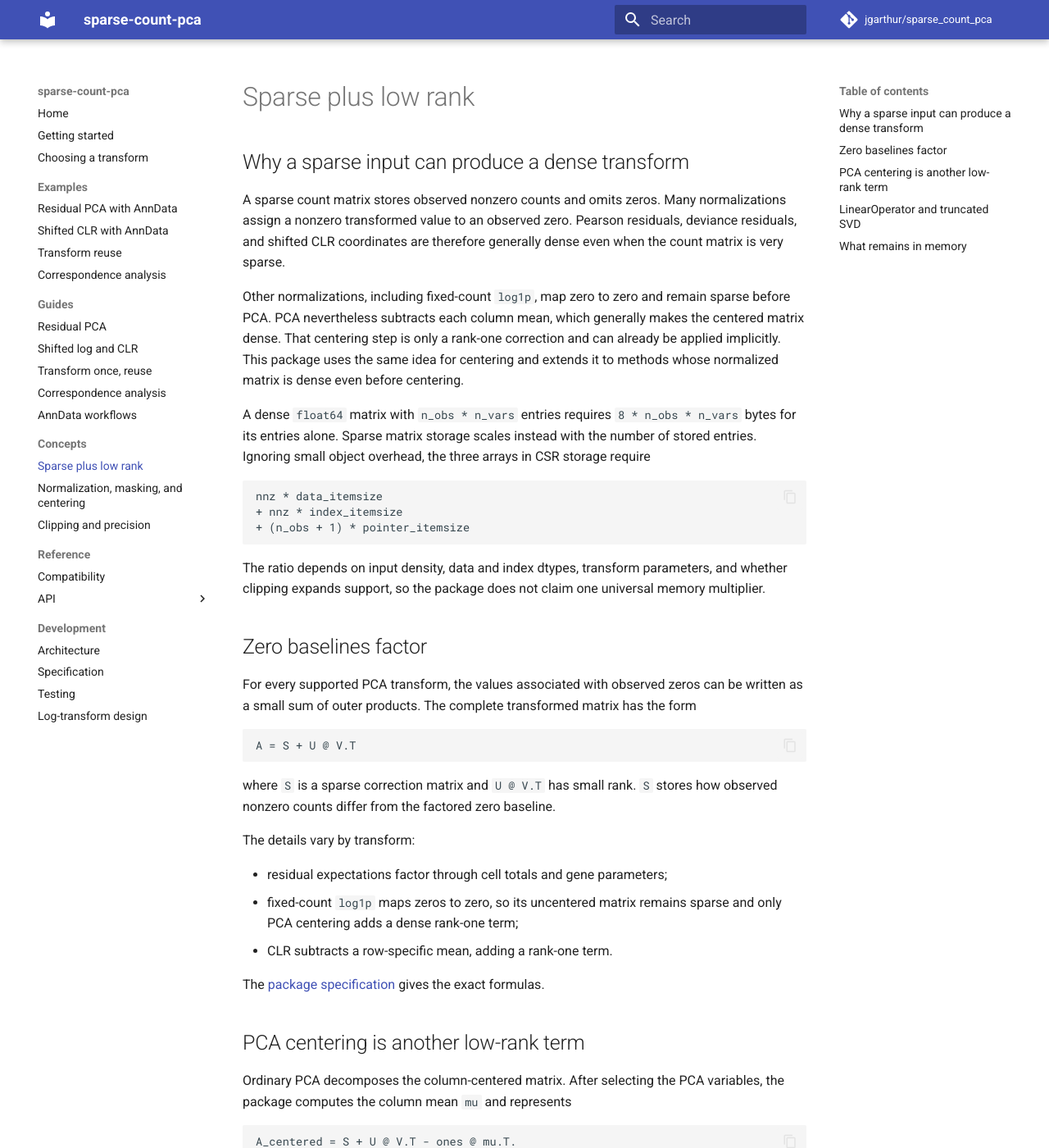
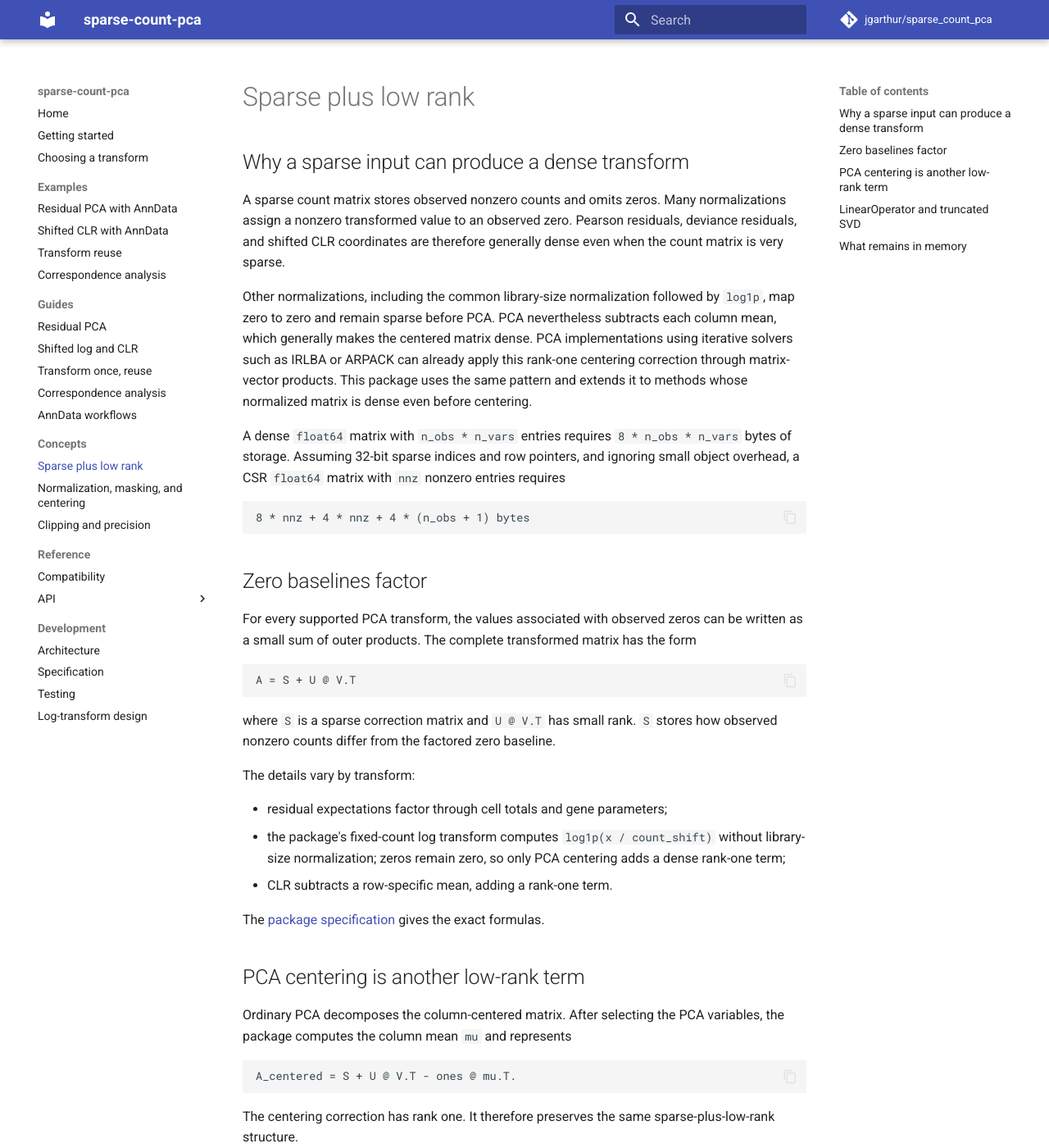
Before and after one commit to jgarthur/sparse_count_pca, an MkDocs documentation site: the page built from docs/concepts/sparse-plus-low-rank.md, in a window 1280 px wide and 1400 px high. Shown: the whole window at 82% size. Built offline with MkDocs 1.6.1 and Material for MkDocs 9.7.7, drawn with Linux system fonts in a browser that asks for light colours; comment, search, counter and statistics services are not loaded.

Commit message:
Refine sparse matrix concept explanations

````diff
--- a/docs/concepts/sparse-plus-low-rank.md
+++ b/docs/concepts/sparse-plus-low-rank.md
@@ -7,27 +7,22 @@ normalizations assign a nonzero transformed value to an observed zero. Pearson
 residuals, deviance residuals, and shifted CLR coordinates are therefore
 generally dense even when the count matrix is very sparse.
 
-Other normalizations, including fixed-count `log1p`, map zero to zero and remain
-sparse before PCA. PCA nevertheless subtracts each column mean, which generally
-makes the centered matrix dense. That centering step is only a rank-one
-correction and can already be applied implicitly. This package uses the same
-idea for centering and extends it to methods whose normalized matrix is dense
-even before centering.
+Other normalizations, including the common library-size normalization followed
+by `log1p`, map zero to zero and remain sparse before PCA. PCA nevertheless
+subtracts each column mean, which generally makes the centered matrix dense.
+PCA implementations using iterative solvers such as IRLBA or ARPACK can already
+apply this rank-one centering correction through matrix-vector products. This
+package uses the same pattern and extends it to methods whose normalized matrix
+is dense even before centering.
 
 A dense `float64` matrix with `n_obs * n_vars` entries requires
-`8 * n_obs * n_vars` bytes for its entries alone. Sparse matrix storage scales
-instead with the number of stored entries. Ignoring small object overhead, the
-three arrays in CSR storage require
+`8 * n_obs * n_vars` bytes of storage. Assuming 32-bit sparse indices and row
+pointers, and ignoring small object overhead, a CSR `float64` matrix with `nnz`
+nonzero entries requires
 
 ```text
-nnz * data_itemsize
-+ nnz * index_itemsize
-+ (n_obs + 1) * pointer_itemsize
+8 * nnz + 4 * nnz + 4 * (n_obs + 1) bytes
 ```
-
-The ratio depends on input density, data and index dtypes, transform parameters,
-and whether clipping expands support, so the package does not claim one
-universal memory multiplier.
 
 ## Zero baselines factor
 
@@ -45,8 +40,9 @@ stores how observed nonzero counts differ from the factored zero baseline.
 The details vary by transform:
 
 - residual expectations factor through cell totals and gene parameters;
-- fixed-count `log1p` maps zeros to zero, so its uncentered matrix remains
-  sparse and only PCA centering adds a dense rank-one term;
+- the package's fixed-count log transform computes
+  `log1p(x / count_shift)` without library-size normalization; zeros remain
+  zero, so only PCA centering adds a dense rank-one term;
 - CLR subtracts a row-specific mean, adding a rank-one term.
 
 The [package specification](../development/specification.md#sparse-plus-low-rank-representation)
````
Also changed, not shown: docs/concepts/clipping-and-precision.md (+1 -2 lines), docs/concepts/normalization-masking-and-centering.md (+12 -10 lines).
